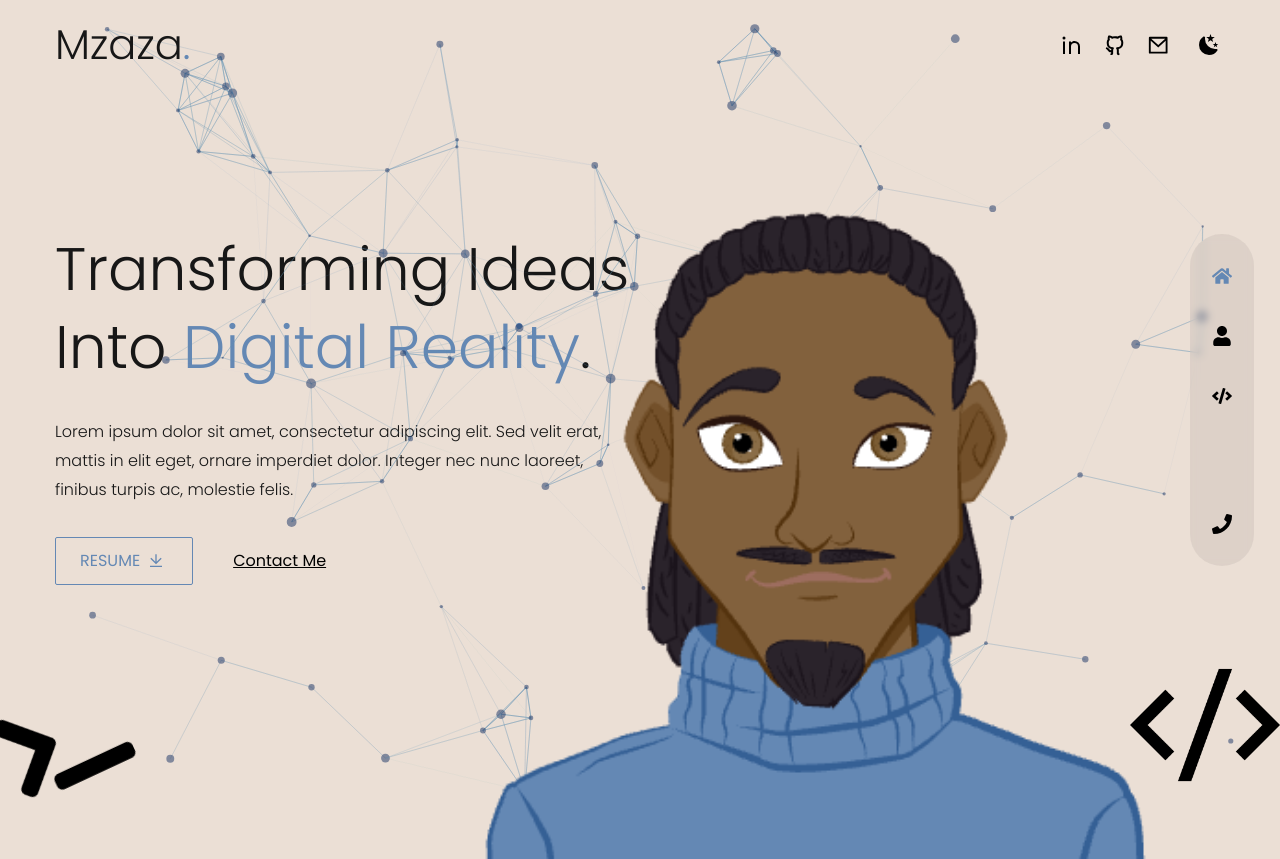
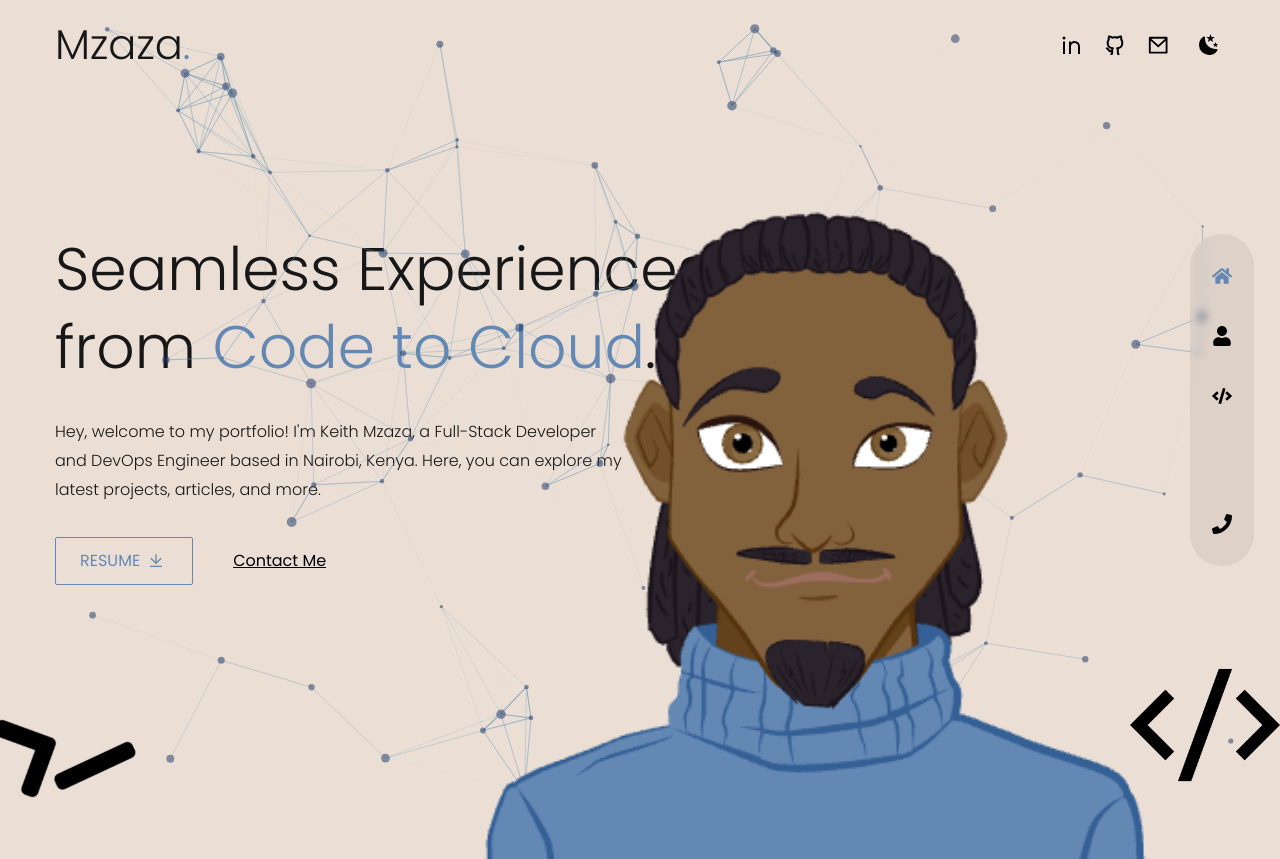
Before and after one commit to mzazakeith/portefeuille, a Next.js app: page / in a window 1280 px wide. Built offline with nearby package versions, Linux system fonts and the light colour scheme; some icons are missing.

Commit message:
Tagline and intro paragraph added

```diff
--- a/pages/index.js
+++ b/pages/index.js
@@ -17,16 +17,16 @@ const Home = () => {
 
             <motion.h1
                 variants={fadeIn('down', 0.2)} initial='hidden' animate='show' exit='hidden'
-                className='h1 text-neutral-900 dark:text-shade font-light'>Transforming Ideas <br/> Into{' '}
-                <span className='text-accent'>Digital Reality<span className="text-neutral-900">.</span></span>
+                className='h1 text-neutral-900 dark:text-shade font-light'>Seamless Experiences <br/> from{' '}
+                <span className='text-accent'>Code to Cloud<span className="text-neutral-900">.</span></span>
             </motion.h1>
 
-            <motion.p
+
+              <motion.p
                 variants={fadeIn('down', 0.3)} initial='hidden' animate='show' exit='hidden'
                 className='text-neutral-900 dark:text-secondary max-w-sm xl:max-w-xl mx-auto xl:mx-0 mb-5 xl:mb-8'>
-                Lorem ipsum dolor sit amet, consectetur adipiscing elit. Sed velit erat, mattis in elit eget, ornare imperdiet dolor. Integer nec nunc laoreet, finibus turpis ac, molestie felis.
-            </motion.p>
-
+                  {`Hey, welcome to my portfolio! I'm Keith Mzaza, a Full-Stack Developer and DevOps Engineer based in Nairobi, Kenya. Here, you can explore my latest projects, articles, and more.`}
+              </motion.p>
               <motion.div
                   variants={fadeIn('down', 0.4)} initial='hidden' animate='show' exit='hidden'
                   className="flex self-center xl:self-start items-center"
```
